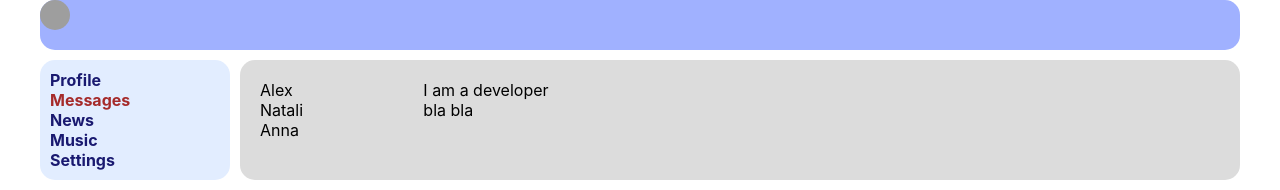
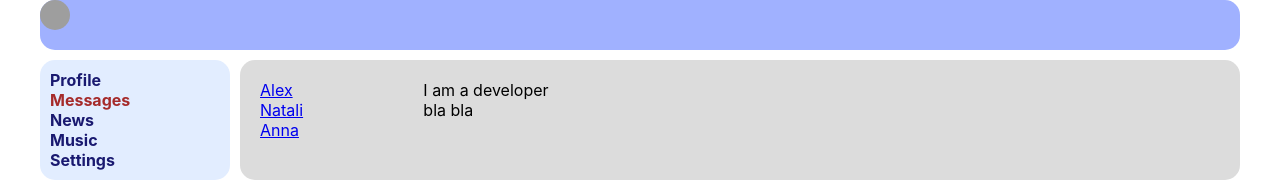
Before and after one commit to Alex-vell/Social_Network_TS, a React (Create React App) app: page /dialogs in a window 1280 px wide. Shown: the top 190 px of the page. Built offline with nearby package versions, Linux system fonts and the light colour scheme; grey boxes are pictures that could not be loaded.

Commit message:
less 22 Route exact

```diff
--- a/src/Components/Dialogs/Dialogs.tsx
+++ b/src/Components/Dialogs/Dialogs.tsx
@@ -1,4 +1,5 @@
 import React from "react";
+import { NavLink } from "react-router-dom";
 import s from './Dialogs.module.css'
 
 type dialogsPopsType = {}
@@ -8,13 +9,13 @@ const Dialogs: React.FC<dialogsPopsType> = () => {
         <div className={s.dialogs}>
             <div className={s.dialogsItem}>
                 <div className={s.dialog}>
-                    Alex
+                    <NavLink to='/dialogs/1'>Alex</NavLink>
                 </div>
                 <div className={s.dialog}>
-                    Natali
+                    <NavLink to='/dialogs/2'>Natali</NavLink>
                 </div>
                 <div className={s.dialog}>
-                    Anna
+                    <NavLink to='/dialogs/3'>Anna</NavLink>
                 </div>
             </div>
             <div className={s.messages}>
```
